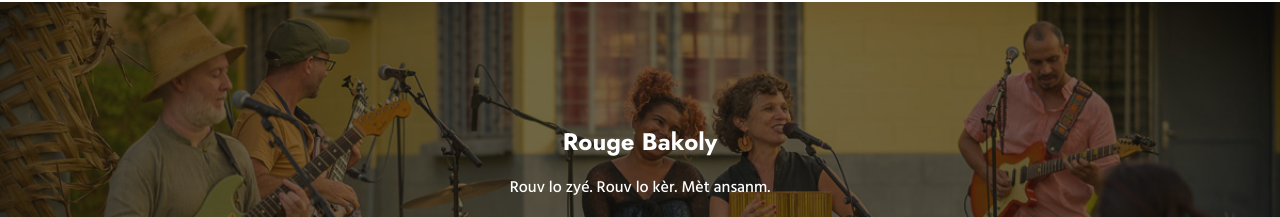
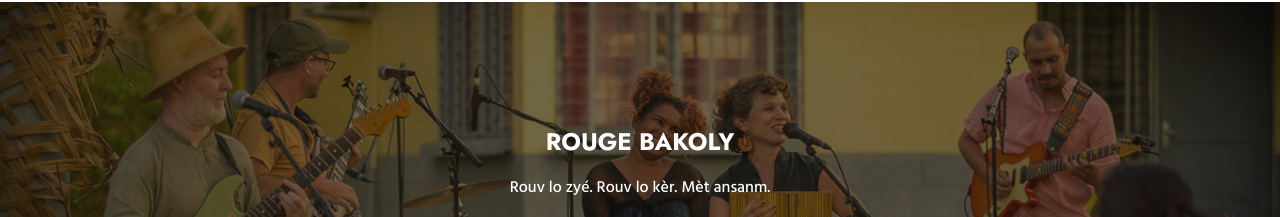
Before and after one commit to TerryGrimoire/Rouge-Bakoly, a React (Vite) app: page /Compagnie in a window 1280 px wide. Shown: the part 127-344 px from the top of the page. Built offline with nearby package versions, Linux system fonts and the light colour scheme.

Commit message:
ok samall deltail

```diff
--- a/src/pages/Compagnie.jsx
+++ b/src/pages/Compagnie.jsx
@@ -18,7 +18,7 @@ function Services({ helmet }) {
       </Helmet>
       <main className="compagnie">
         <section className="bgA compagniebg">
-          <h1>Rouge Bakoly</h1>
+          <h1>ROUGE BAKOLY</h1>
           <p>Rouv lo zyé. Rouv lo kèr. Mèt ansanm.</p>
           <div className="veil" />
         </section>
```
